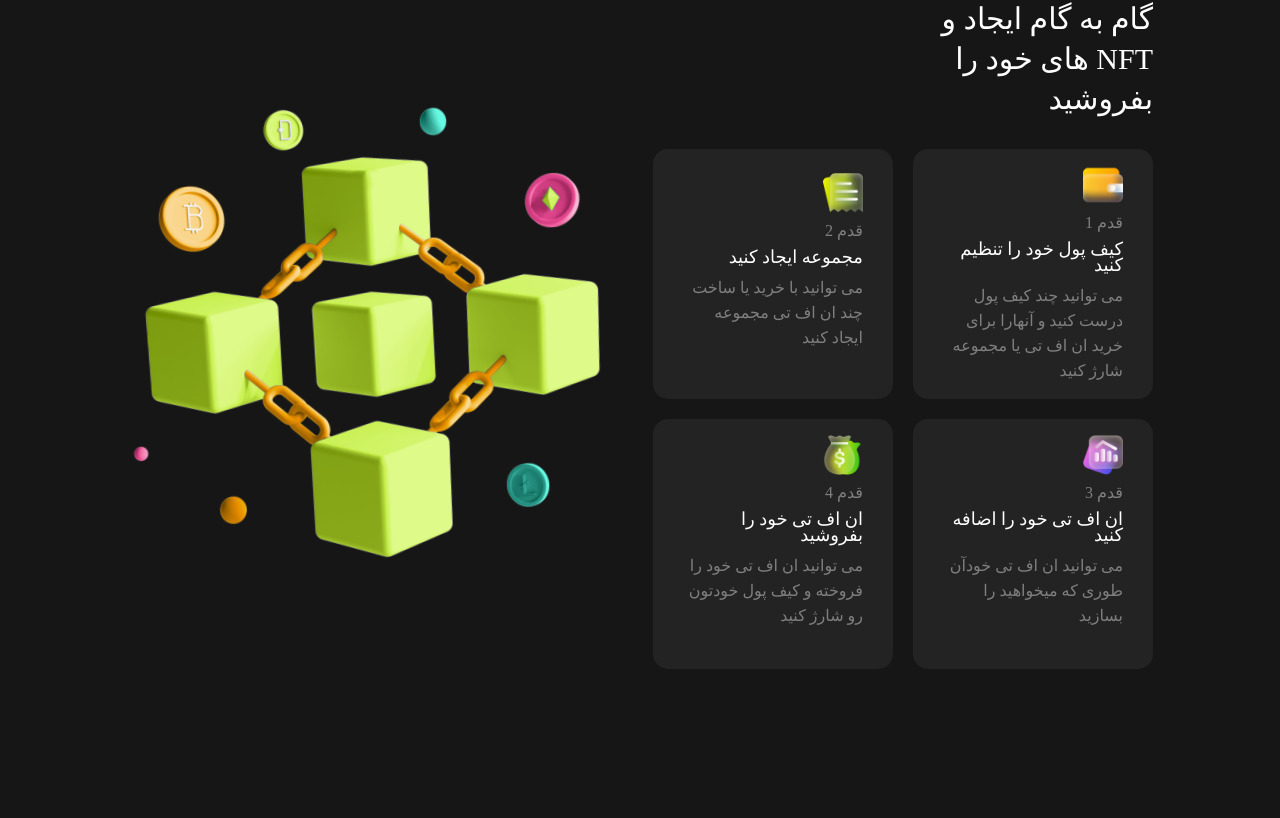
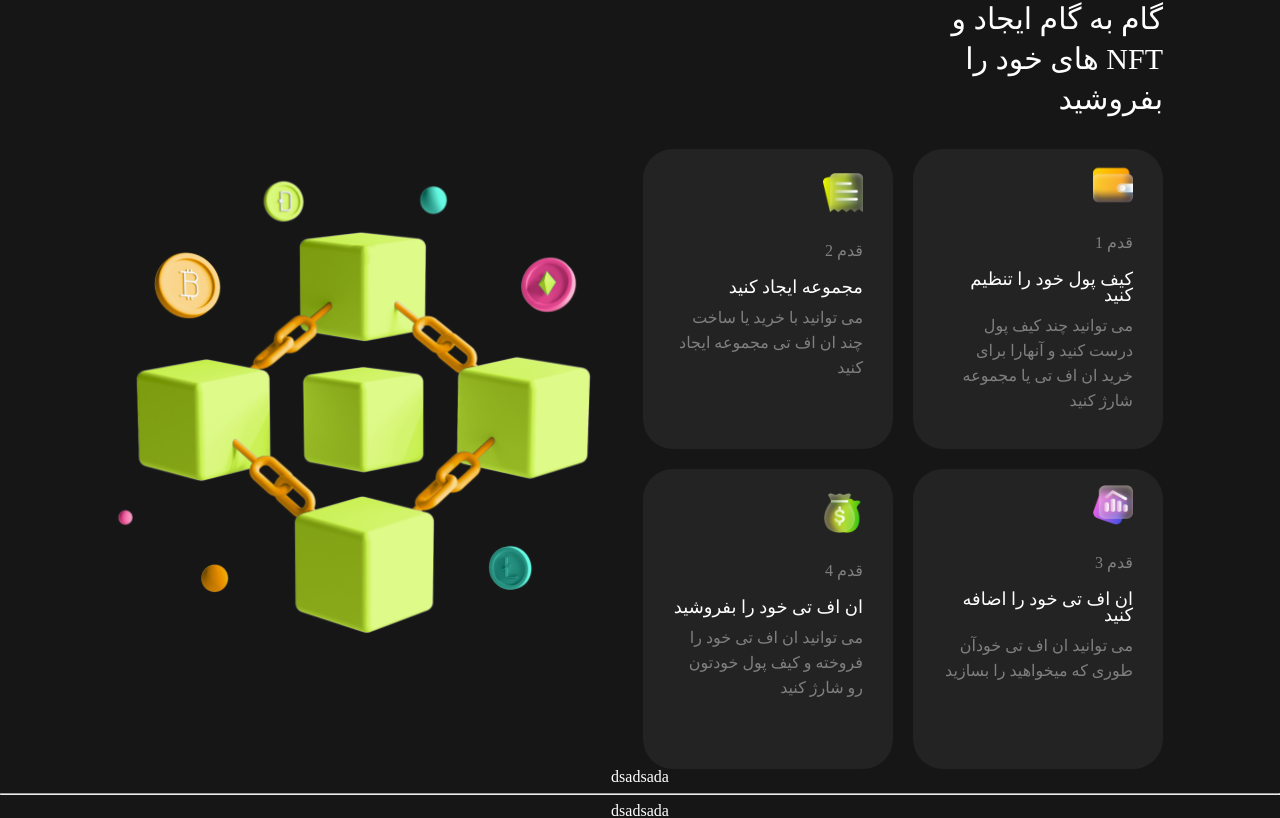
Before and after one commit to ManiPr/demonnft, a React (Create React App) app: page / in a window 1280 px wide. Shown: the part 1569-2387 px from the top of the page. Before the commit the page ends 2238 px from the top, so only its background shows below. Built offline with nearby package versions, Linux system fonts and the light colour scheme.

Commit message:
ref:step

```diff
--- a/src/components/step-sec/StepSec.css
+++ b/src/components/step-sec/StepSec.css
@@ -29,4 +29,5 @@
 .step-sec__image{
     animation: rotateleftright 5s infinite linear alternate;
     margin-right: 5rem;
+    margin-top: 5rem;
 }
--- a/src/components/step/Step.css
+++ b/src/components/step/Step.css
@@ -1,8 +1,8 @@
 .step{
     background-color: var(--grey-black);
-    width: 24rem;
-    height: 25rem;
-    border-radius: 1.5rem;
+    width: 25rem;
+    height: 30rem;
+    border-radius: 3rem;
     display: flex;
     flex-direction: column;
     justify-content: center;
@@ -20,11 +20,11 @@
     position: absolute;
     width: 4rem;
     height: 4rem;
-    top: -5rem;
+    top: -7rem;
 }
 .step__image-caption{
     color: var(--caption-color-2);
-    margin-bottom: 1rem;
+    margin-bottom: 2rem;
 }
 .step__content{
     text-align: right;
--- a/src/pages/index/Index.js
+++ b/src/pages/index/Index.js
@@ -8,6 +8,7 @@ export default function Index() {
     <>
     <Header></Header>
     <StepSec></StepSec>
+    <p>dsadsada<hr></hr>dsadsada<hr></hr>dsadsada<hr></hr>dsadsada<hr></hr>dsadsada<hr></hr>dsadsada<hr></hr>dsadsada<hr></hr>dsadsada<hr></hr>dsadsada<hr></hr>dsadsada<hr></hr>dsadsada<hr></hr>dsadsada<hr></hr>dsadsada<hr></hr>dsadsada<hr></hr>dsadsada<hr></hr>dsadsada<hr></hr>dsadsada<hr></hr>dsadsada<hr></hr>dsadsada<hr></hr>dsadsada<hr></hr>dsadsada<hr></hr>dsadsada<hr></hr>dsadsada<hr></hr>dsadsada<hr></hr>dsadsada<hr></hr>dsadsada<hr></hr>dsadsada<hr></hr>dsadsada<hr></hr>dsadsada<hr></hr>dsadsada<hr></hr>dsadsada<hr></hr>dsadsada<hr></hr>dsadsada<hr></hr>dsadsada<hr></hr>dsadsada<hr></hr>dsadsada<hr></hr>dsadsada<hr></hr>dsadsada<hr></hr>dsadsada<hr></hr>dsadsada<hr></hr>dsadsada<hr></hr>dsadsada<hr></hr>dsadsada<hr></hr></p>
     </>
   );
 }
```
